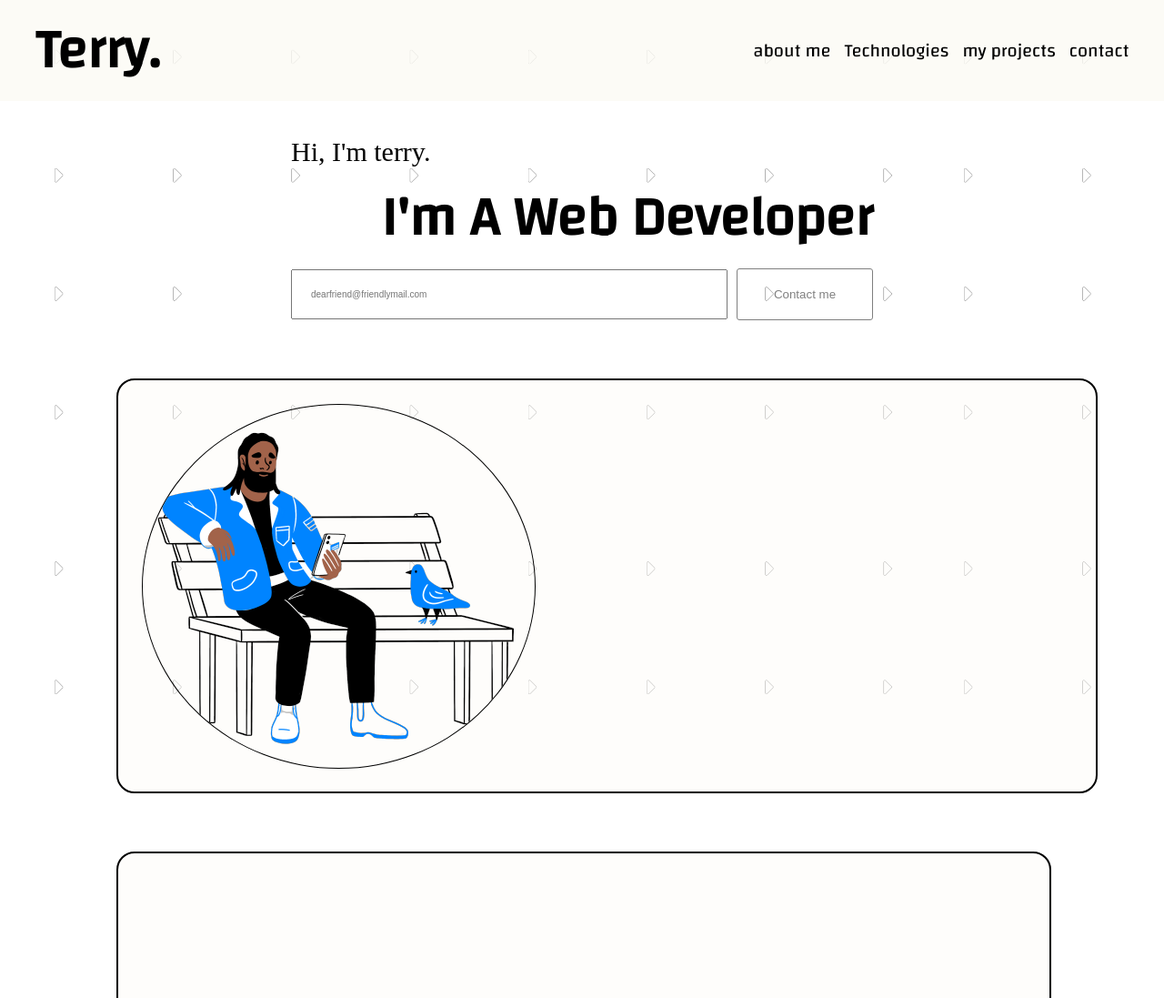
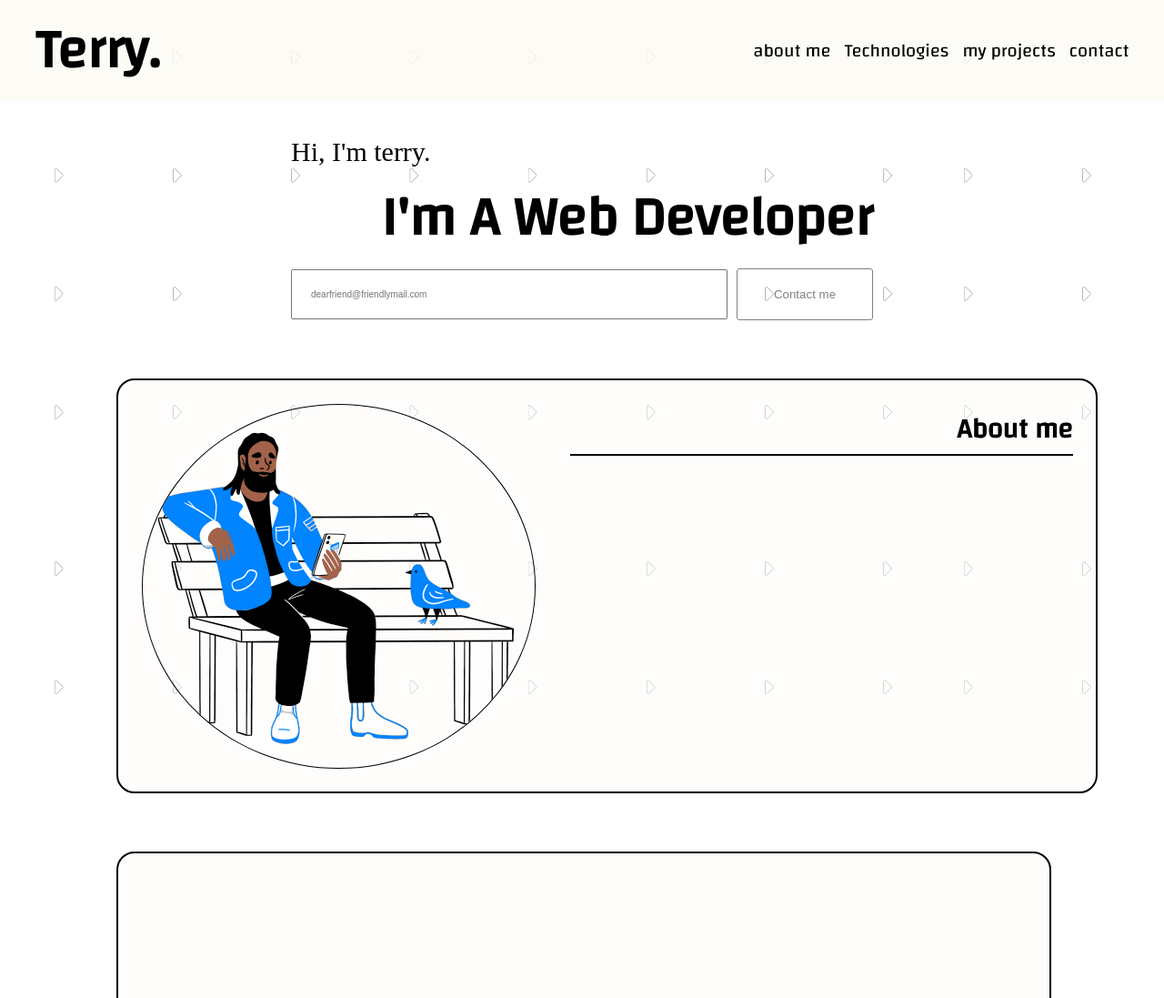
Before and after one commit to mayerstrk/code-jam_assingment-1, a plain HTML site: page index.html in a window 1280 px wide. Shown: the top 1097 px of the page at 91% size. Drawn offline with Linux system fonts and the light colour scheme; files whose address does not match are found by name; a web font is replaced by a local one.

Commit message:
refactor: imrpove about

```diff
--- a/blocks/about.css
+++ b/blocks/about.css
@@ -2,6 +2,7 @@
   padding: 2vw;
   display: flex;
   justify-content: space-between;
+  gap: 3vw;
 }
 
 .about__image-wrapper {
@@ -30,4 +31,21 @@
 
 .about__text-box{
   flex: 1 1 auto;
+  display: flex;
+  justify-content: flex-end;
+  align-items: flex-start;
+
 }
+
+.about__title {
+  border-bottom: 2px solid #000;
+  width: 100%;
+  text-align: right;
+}
+
+@media screen and (max-width: 950px) {
+  .about {
+    flex-direction: column;
+    align-items: center;
+  }
+}
--- a/blocks/section-card.css
+++ b/blocks/section-card.css
@@ -6,3 +6,9 @@
   border: 2px solid #000;
   border-radius: 20px;
 }
+
+.section-card__title {
+  margin: 0;
+  font-family: changa;
+  font-size: 30px;
+}
--- a/index.html
+++ b/index.html
@@ -37,7 +37,7 @@
             <img class="about__image" src="./images/Terrybench-removebg-preview(1).png">
           </div>
           <div class="about__text-box">
-
+            <h2 class="section-card__title about__title"> About me</h2>
           </div>
         </section>
 
```
